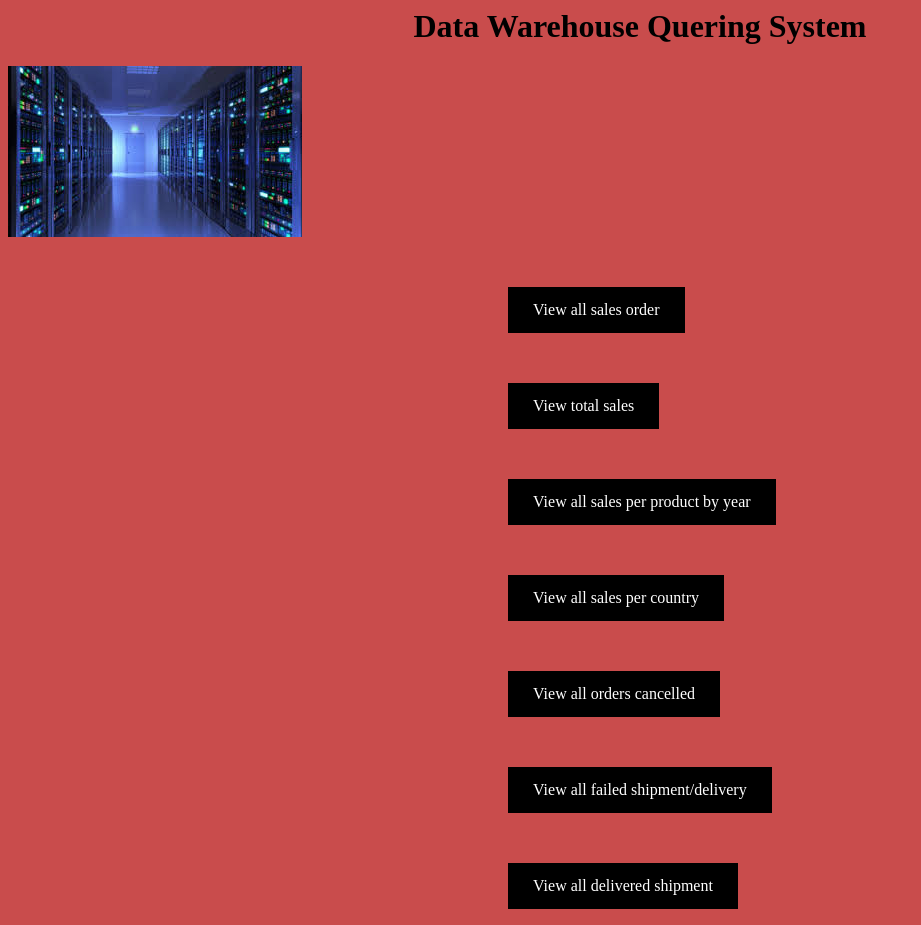
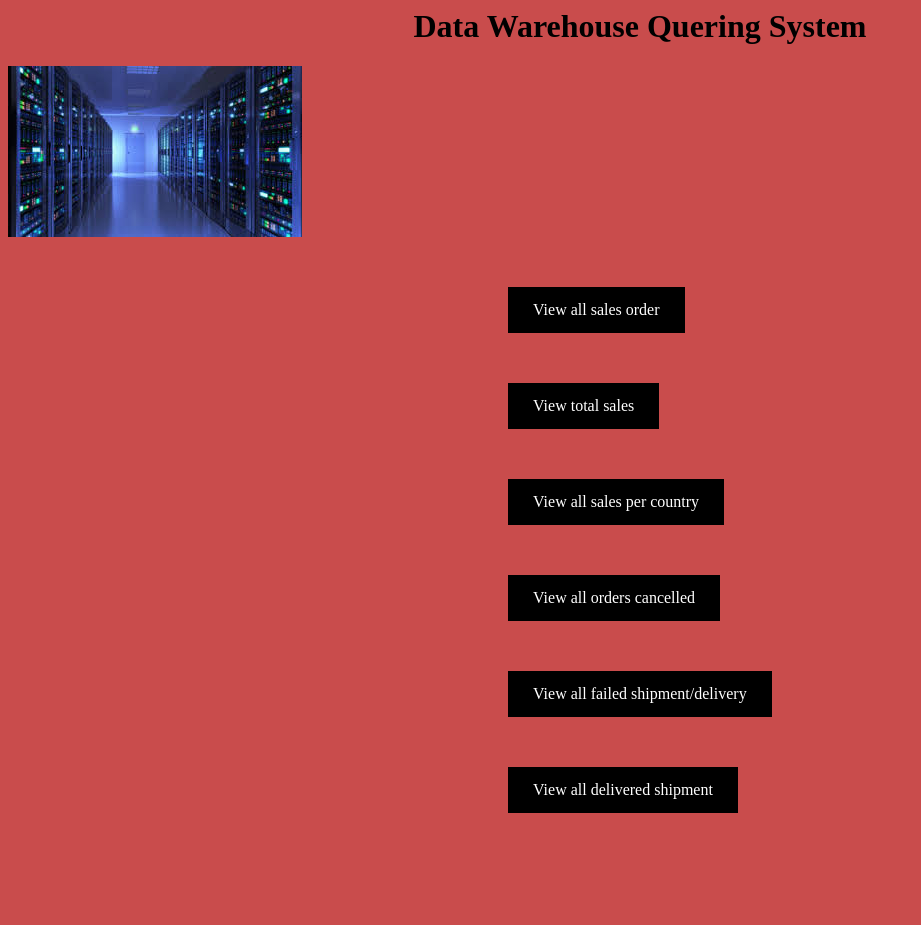
Before and after one commit to CharlesNyong/499-Project, a PHP site: page /wareHouseQuery.php in a window 1280 px wide. Shown: the whole page, without its empty margins (0-921 px from the left). After the commit the page ends 813 px from the top, so only its background shows below. Run offline with PHP 8.4, Linux system fonts and the light colour scheme; data that the repository does not hold is empty.

Commit message:
Removed unimplemented query button

```diff
--- a/wareHouseQuery.php
+++ b/wareHouseQuery.php
@@ -35,9 +35,9 @@ ob_start();
 						<p><a onclick = "showResult(2);">View total sales</a></p>
 					</div>
 
-					<div id ="queries" style="cursor: pointer;">
+					<!-- <div id ="queries" style="cursor: pointer;">
 						<p><a onclick = "showResult();">View all sales per product by year</a></p>
-					</div>
+					</div> -->
 
 					<div id ="queries" style="cursor: pointer;">
 						<p><a onclick = "showResult(4);">View all sales per country</a></p>
```
